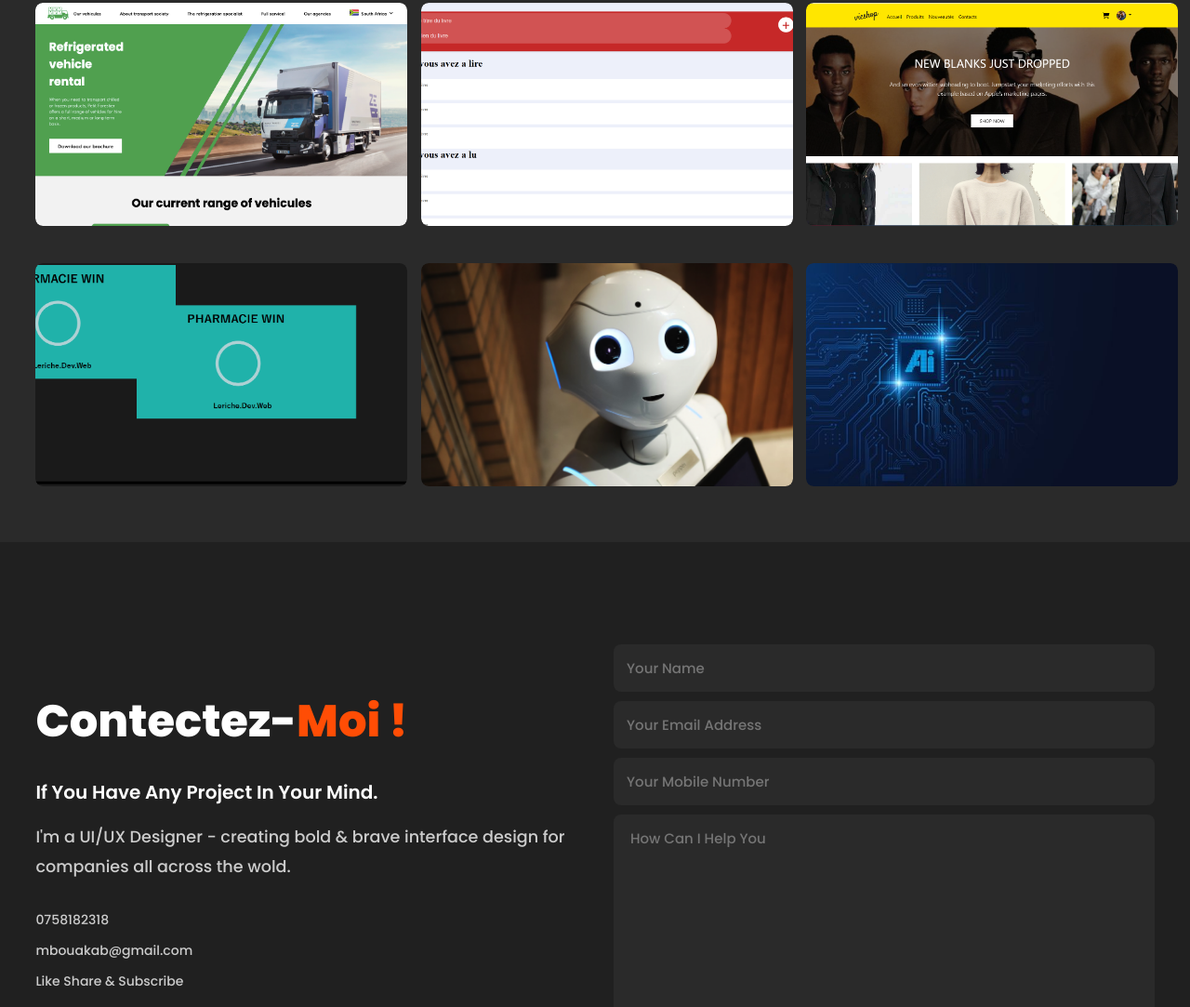
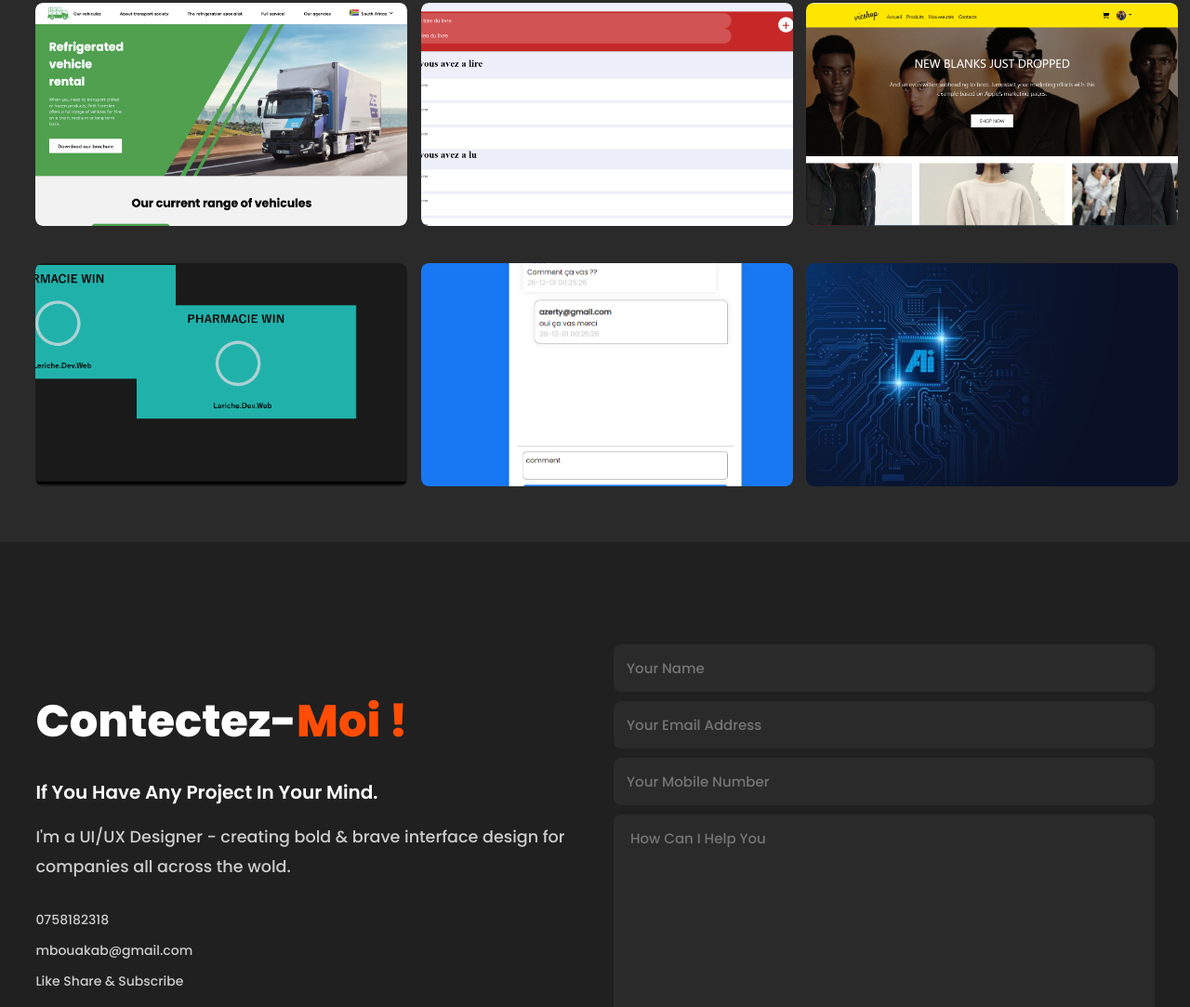
Before and after one commit to VicLeriche/portfolio-bts, a plain HTML site: page index.html in a window 1280 px wide. Shown: the part 3222-4305 px from the top of the page at 93% size. Drawn offline with nearby package versions, Linux system fonts and the light colour scheme; files whose address does not match are found by name.

Commit message:
ajout image

```diff
--- a/index.html
+++ b/index.html
@@ -259,7 +259,7 @@
         </div>
        </div>
        <div class="row">
-        <img src="img/portfolio5.png">
+        <img src="img/chat works.png">
         <div class="layer">
          <h5>Visual Design</h5>
          <p>check out 10 Best Design's updates for the top web design &
```
Also changed, not shown: img/chat works.png (added).
